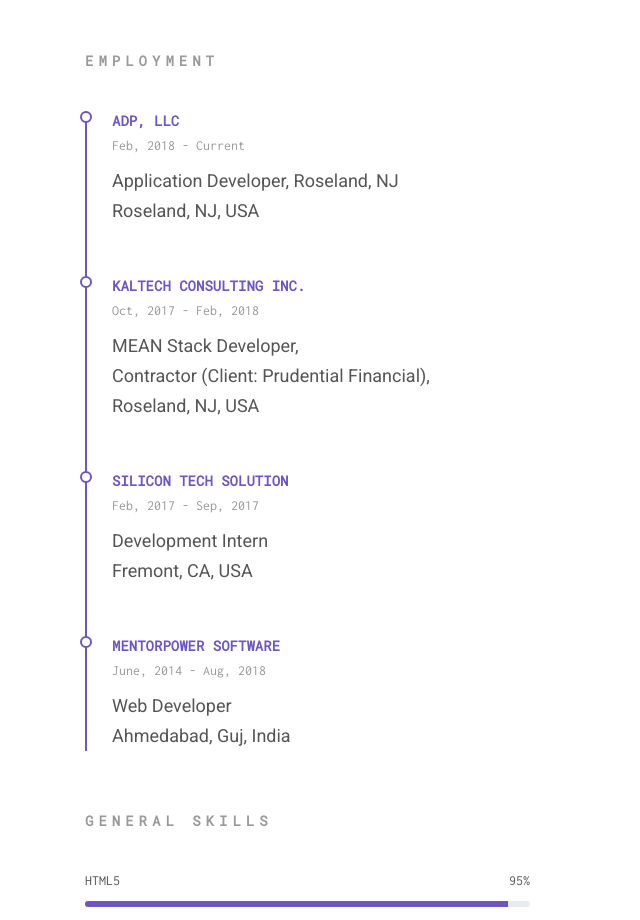
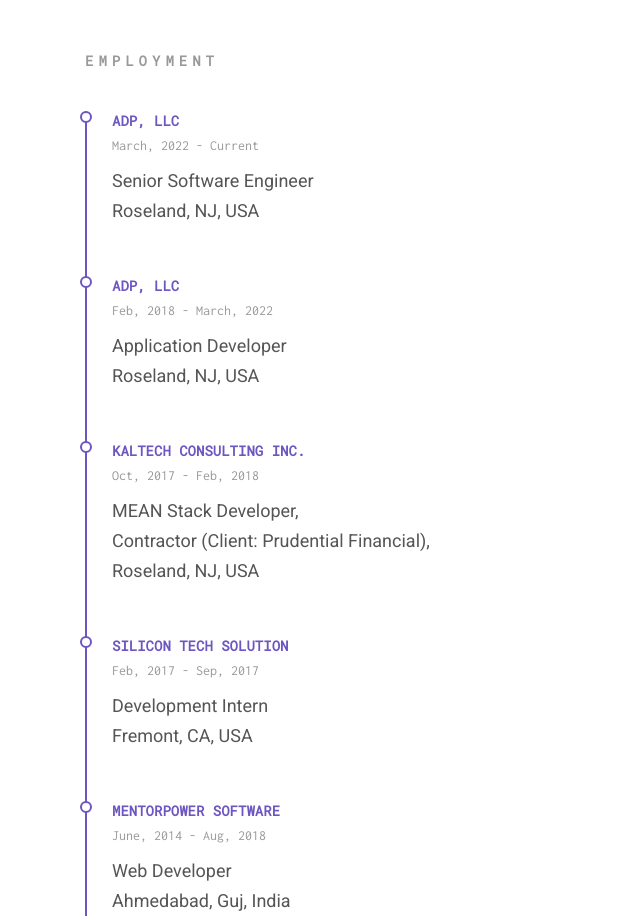
Before and after one commit to axat17/akshatshah-portfolio, a website: page index.html in a window 1280 px wide. Shown: the part 1560-2480 px from the top of the page, without its empty margins (0-640 px from the left). Drawn offline with Linux system fonts and the light colour scheme.

Commit message:
Promotion_Update

```diff
--- a/index.html
+++ b/index.html
@@ -115,7 +115,7 @@
                 current best practices in Web development. Fast learner, hard worker and team player who is proficient
                 in
                 an array of scripting languages and multimedia Web tools like HTML5, PostCSS, JavaScript, TypeScript,
-                Apollo GraphQL, Splunk, MongoDB, and Express JS
+                Apollo GraphQL, Splunk, MongoDB, Stencil JS, and Express JS
                 with 4+ Years of Experience.
             </p>
             <a class="section_btn site-btn" href="assets/img/Akshat_Shah_Resume.pdf" target="_blank"><img alt=""
@@ -166,9 +166,19 @@
             <h3 class="resume-list_title">employment</h3>
             <div class="resume-list__block">
                 <p class="resume-list__block-title">ADP, LLC</p>
-                <p class="resume-list__block-date">Feb, 2018 - Current</p>
+                <p class="resume-list__block-date">March, 2022 - Current</p>
                 <p>
-                    Application Developer, Roseland, NJ
+                    Senior Software Engineer
+                </p>
+                <p>
+                    Roseland, NJ, USA
+                </p>
+            </div>
+            <div class="resume-list__block">
+                <p class="resume-list__block-title">ADP, LLC</p>
+                <p class="resume-list__block-date">Feb, 2018 - March, 2022</p>
+                <p>
+                    Application Developer
                 </p>
                 <p>
                     Roseland, NJ, USA
```
Also changed, not shown: 1 other file.
